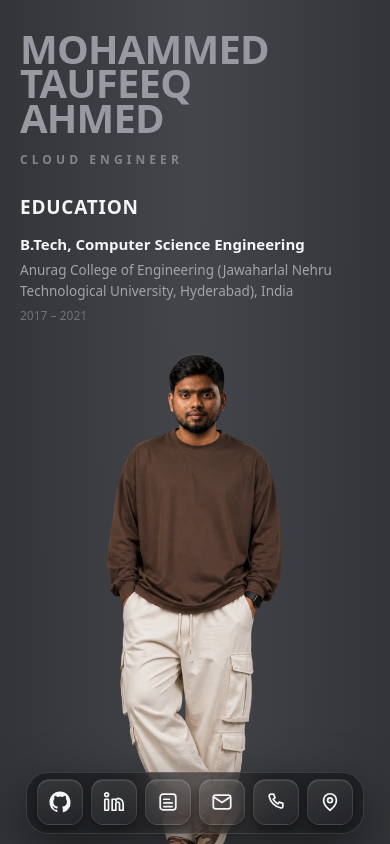
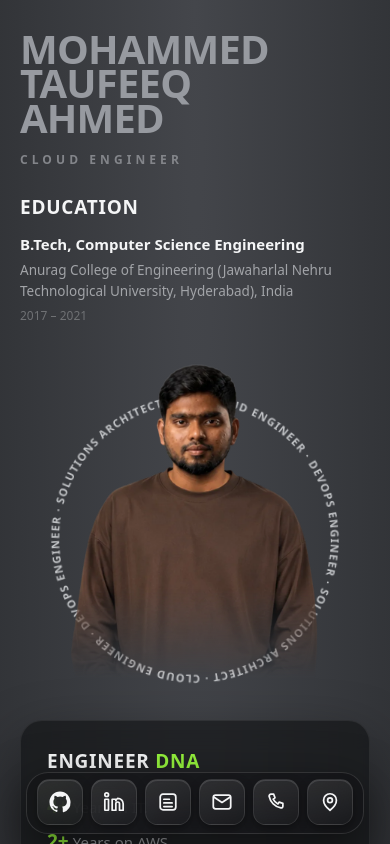
Before and after one commit to taufeeqahmedmd/my-portfolio, a Next.js app: page / in a window 390 px wide. Shown: the top 844 px of the page. Built offline with nearby package versions, Linux system fonts and the light colour scheme; no server answers.

Commit message:
Enhance mobile portrait styling with improved half-body crop effect

```diff
--- a/app/globals.css
+++ b/app/globals.css
@@ -55,6 +55,13 @@ body {
 .portrait-mask {
   -webkit-mask-image: linear-gradient(to bottom, #000 94%, transparent 100%);
   mask-image: linear-gradient(to bottom, #000 94%, transparent 100%);
+}
+/* Mobile: half-body crop dissolves softly at the torso cut */
+@media (max-width: 860px) {
+  .portrait-mask {
+    -webkit-mask-image: linear-gradient(to bottom, #000 70%, transparent 97%);
+    mask-image: linear-gradient(to bottom, #000 70%, transparent 97%);
+  }
 }
 
 /* Rotating skills ring */
--- a/components/Portrait.tsx
+++ b/components/Portrait.tsx
@@ -31,8 +31,23 @@ export default function Portrait() {
   }, []);
 
   return (
+    <div className="contents max-[860px]:relative max-[860px]:mx-auto max-[860px]:mt-8 max-[860px]:block max-[860px]:w-[clamp(240px,68vw,310px)]">
+      {/* Mobile-only rotating role ring behind the half portrait (desktop has its own in page.tsx) */}
+      <div className="absolute left-1/2 top-[55%] hidden aspect-square w-[122%] -translate-x-1/2 -translate-y-1/2 max-[860px]:block">
+        <svg viewBox="0 0 400 400" className="role-ring">
+          <defs>
+            <path id="bigCircleMobile" d="M200,200 m-168,0 a168,168 0 1,1 336,0 a168,168 0 1,1 -336,0" />
+          </defs>
+          <text className="ring-text-lg">
+            <textPath href="#bigCircleMobile" startOffset="0%">
+              CLOUD ENGINEER · DEVOPS ENGINEER · SOLUTIONS ARCHITECT · CLOUD ENGINEER · DEVOPS ENGINEER · SOLUTIONS ARCHITECT ·&nbsp;
+            </textPath>
+          </text>
+        </svg>
+      </div>
+
       <div
-      className="portrait-mask absolute left-1/2 top-[120px] z-[2] aspect-[71/201] w-[clamp(220px,27vw,340px)] -translate-x-1/2 bg-contain bg-bottom bg-no-repeat max-[860px]:static max-[860px]:mx-auto max-[860px]:mt-6 max-[860px]:w-[clamp(150px,52vw,190px)] max-[860px]:translate-x-0"
+        className="portrait-mask absolute left-1/2 top-[120px] z-[2] aspect-[71/201] w-[clamp(220px,27vw,340px)] -translate-x-1/2 bg-contain bg-bottom bg-no-repeat max-[860px]:relative max-[860px]:left-0 max-[860px]:top-0 max-[860px]:aspect-[4/5] max-[860px]:w-full max-[860px]:translate-x-0 max-[860px]:bg-cover max-[860px]:bg-top"
         style={src ? { backgroundImage: `url('${src}')` } : undefined}
       >
           {!src && (
@@ -45,5 +60,6 @@ export default function Portrait() {
           </div>
         )}
       </div>
+    </div>
   );
 }
```
Lines whose indentation alone changed are shown as unchanged.
